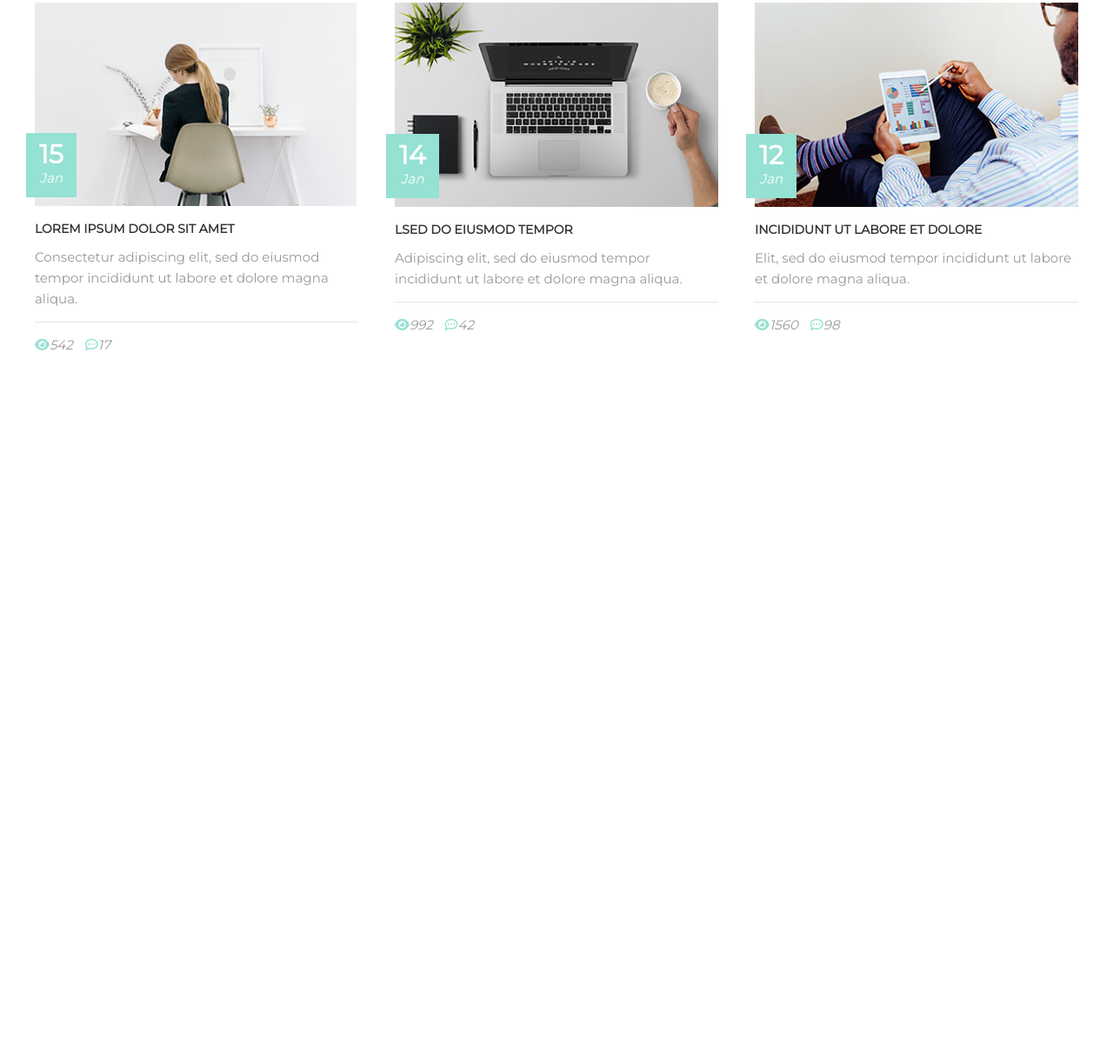
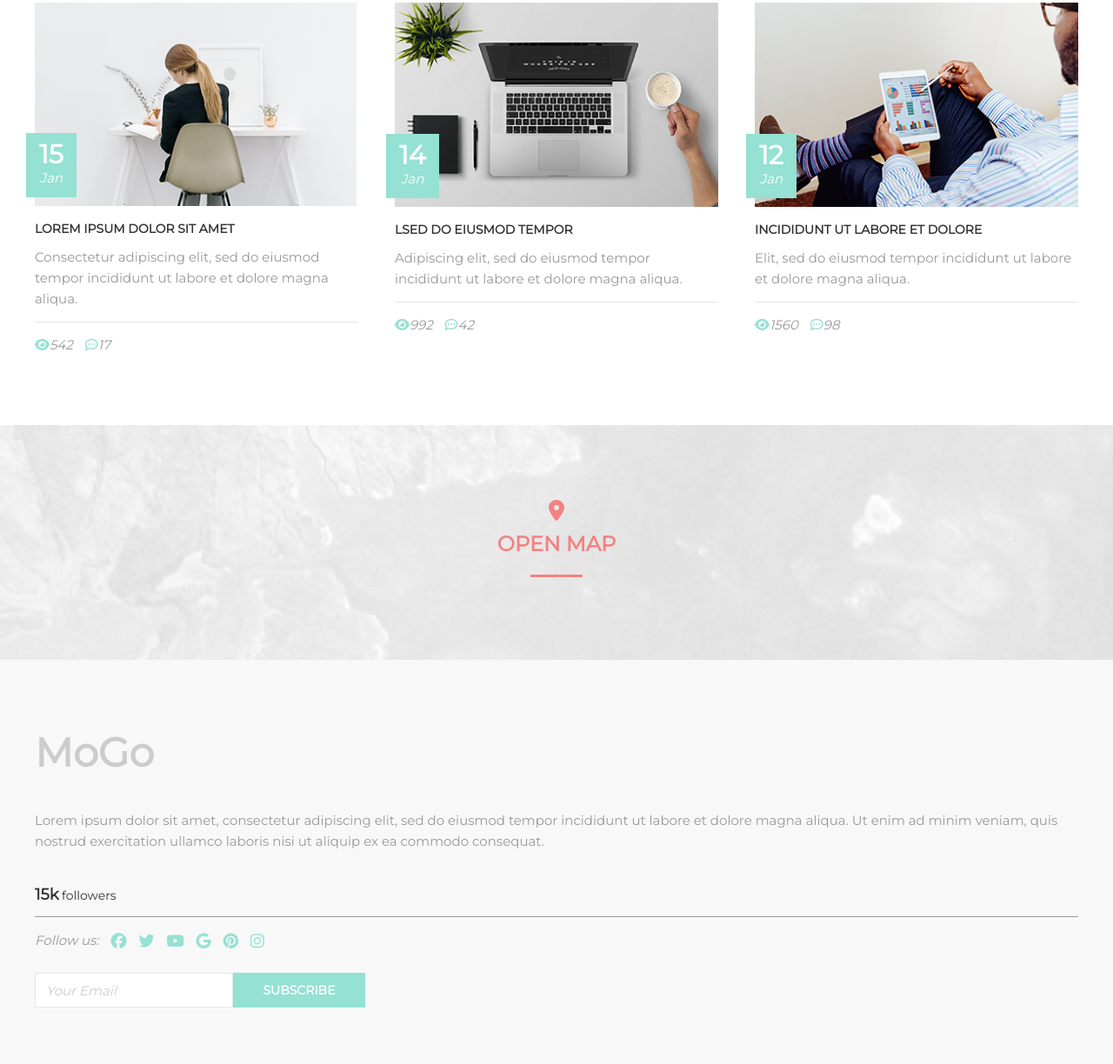
Before and after one commit to Roman15122022/mogo, a plain HTML site: page index.html in a window 1280 px wide. Shown: the part 8067-9291 px from the top of the page at 87% size. Before the commit the page ends 8556 px from the top, so only its background shows below. Drawn offline with Linux system fonts and the light colour scheme.

Commit message:
lesson 7.2

```diff
--- a/assets/css/style.css
+++ b/assets/css/style.css
@@ -213,6 +213,13 @@ h1,h2,h3,h4,h5,h6{
 .section--clients{
     background-color: #f5f5f5;
     background:url("../images/clients/bgc_02.jpg")
+    center no-repeat;
+    -webkit-background-size: cover;
+    background-size:cover ;
+}
+.section--map{
+    background-color: #e6e6e6;
+    background:url("../images/map/map.jpg")
     center no-repeat;
     -webkit-background-size: cover;
     background-size:cover ;
@@ -724,3 +731,129 @@ h1,h2,h3,h4,h5,h6{
 .blog__footer i{
     color: #95e1d3 ;
 }
+/*MAP*/
+.map{
+    text-align: center;
+
+}
+.map__title{
+    text-transform: uppercase;
+    color: #f38181;
+    font-size: 24px;
+    font-weight: 700;
+
+}
+.map__title:after{
+    content: "";
+    width: 60px;
+    height: 3px;
+    background-color: #f38181;
+    display: block;
+    margin: 15px auto;
+}
+.map__title a{
+    color: #f38181;
+    text-decoration: none;
+}
+.map__title a:hover{
+    text-decoration: underline;
+}
+
+/*FOOTER*/
+.footer{
+    padding-top: 70px;
+    background-color: #f8f8f8;
+}
+.footer__inner{
+    padding-bottom: 65px;
+}
+.footer__logo{
+    margin-bottom: 30px;
+    font-size: 46px;
+    font-weight: 700;
+    color: #cccccc;
+}
+.footer__text{
+    font-size: 15px;
+    color: #999999;
+    margin-bottom: 35px;
+}
+.footer__social{
+    margin-bottom: 25px;
+}
+.footer__social-header{
+    font-size: 14px;
+    color: #333333;
+    border-bottom: 1px solid #999999;
+    padding-bottom: 10px;
+
+
+}
+.footer__social-header b{
+    font-size: 18px;
+}
+.footer__social-content{
+    padding-top: 15px;
+    color: #999999;
+    font-size: 15px;
+    font-style: italic;
+    font-weight: 300;
+
+}
+.footer__social-content i{
+    display: inline-block;
+    vertical-align: middle;
+    margin-left: 10px;
+    color: #95e1d3;
+    font-size: 18px;
+}
+.footer__social-content a{
+    text-decoration: none;
+}
+/*SUBSCRIBE*/
+.subscribe{
+    width: 100%;
+    max-width: 380px;
+    display: flex;
+
+}
+.subscribe__input{
+    width: 60%;
+    height: 40px;
+    background-color: #ffffff;
+    border: 1px solid #e7e7e7;
+    font-size: 15px;
+    font-style: italic;
+    font-weight: 300;
+    color: black;
+    padding: 12px;
+    font-family: 'Montserrat', sans-serif;
+    line-height: 1.1;
+}
+.subscribe__input::placeholder{
+    color: #cccccc;
+}
+.subscribe__btn{
+    width: 40%;
+    height: 40px;
+    background-color: #95e1d3;
+    color: white;
+    font-family: 'Montserrat', sans-serif;
+    text-transform: uppercase;
+    font-size: 14px;
+    font-weight: 700;
+    border: none;
+    padding: 12px 30px;
+    line-height: 1.1;
+    cursor: pointer;
+
+}
+.subscribe__btn:hover{
+    background-color: #88c5bb;
+    transition: color .2s linear;
+    transition: background-color .2s linear;
+}
+.subscribe__input:focus{
+    outline: 0;
+    border-color:#95e1d3 ;
+}
--- a/index.html
+++ b/index.html
@@ -613,5 +613,59 @@
         </div> <!--blog-->
     </div> <!--container-->
 </section>
+<section class="section section--map">
+    <div class="container">
+        <div class="map">
+            <h2 class="map__title">
+                <div><i class="fa-solid fa-location-dot"></i></div>
+                <a href="https://www.google.com/maps/place/%D0%BF%D1%80%D0%BE%D1%81%D0%BF.+%D0%9A%D0%BE%D0%BD%D1%81%D1%82%D0%B8%D1%82%D1%83%D1%86%D0%B8%D0%B8,+4,+%D0%9A%D0%B0%D0%BC%D0%B5%D0%BD%D1%81%D0%BA%D0%BE%D0%B5,+%D0%94%D0%BD%D0%B5%D0%BF%D1%80%D0%BE%D0%BF%D0%B5%D1%82%D1%80%D0%BE%D0%B2%D1%81%D0%BA%D0%B0%D1%8F+%D0%BE%D0%B1%D0%BB%D0%B0%D1%81%D1%82%D1%8C,+%D0%A3%D0%BA%D1%80%D0%B0%D0%B8%D0%BD%D0%B0,+51909/@48.4798045,34.6635192,17.46z/data=!4m5!3m4!1s0x40dbdceb64695263:0x83f17cd9de93db54!8m2!3d48.4794568!4d34.6639339" target="_blank">Open Map</a>
+            </h2>
+        </div>
+    </div>
+</section>
+<footer class="footer">
+    <div class="container">
+        <div class="footer__inner">
+            <div class="footer__col">
+                <div class="footer__logo">MoGo</div>
+                <div class="footer__text">Lorem ipsum dolor sit amet, consectetur adipiscing elit, sed do eiusmod tempor incididunt ut labore et dolore magna aliqua. Ut enim ad minim veniam, quis nostrud exercitation ullamco laboris nisi ut aliquip ex ea commodo consequat.
+                </div>
+                <div class="footer__social">
+                    <div class="footer__social-header">
+                        <b>15k</b> followers
+                    </div>
+                    <div class="footer__social-content">
+                        Follow us:
+                        <a href="">
+                            <i class="fab fa-facebook"></i>
+                        </a>
+                        <a href="">
+                            <i class="fa-brands fa-twitter"></i>
+                        </a>
+                        <a href="">
+                            <i class="fab fa-youtube"></i>
+                        </a>
+                        <a href="">
+                            <i class="fab fa-google"></i>
+                        </a>
+                        <a href="">
+                            <i class="fab fa-pinterest"></i>
+                        </a>
+                        <a href="">
+                            <i class="fab fa-instagram"></i>
+                        </a>
+
+
+                    </div>
+                </div>
+                <form class="subscribe" action="/" method="post">
+                    <input class="subscribe__input" type="email" name="name" placeholder="Your Email">
+                    <button class="subscribe__btn" type="submit" >Subscribe</button>
+                </form>
+
+            </div>
+        </div> <!--footer__inner-->
+    </div> <!--container-->
+</footer>
 </body>
 </html>
```
Also changed, not shown: assets/images/map/map.jpg (added).
